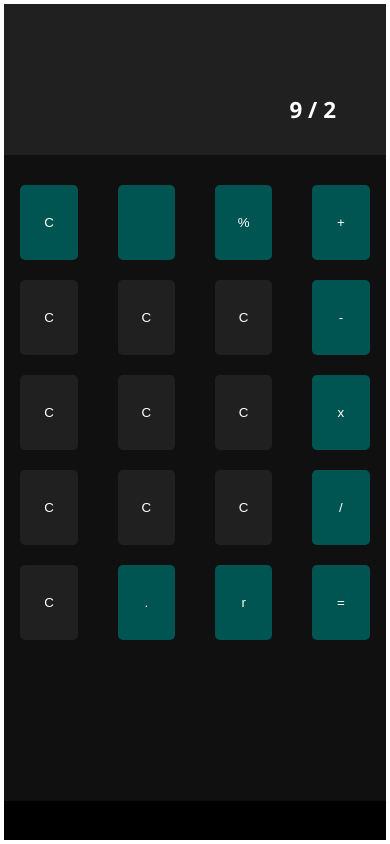
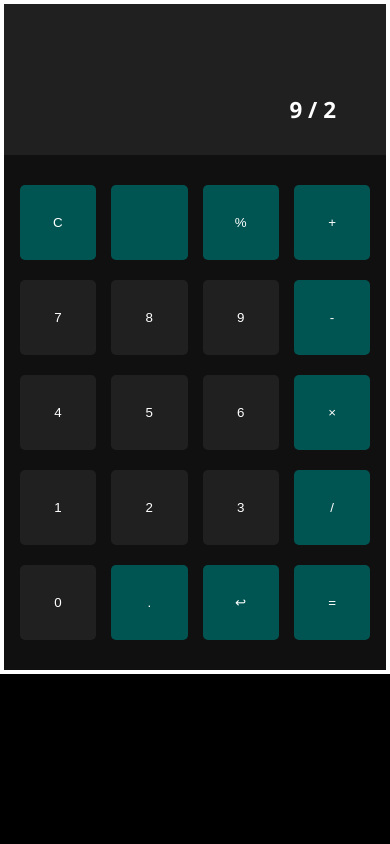
Before and after one commit to teamNewDev/calculator, a plain HTML site: page index.html in a window 390 px wide. Drawn offline with Linux system fonts and the light colour scheme.

Commit message:
Refactor: modified mobile view and html special xter

```diff
--- a/assets/css/app.css
+++ b/assets/css/app.css
@@ -54,7 +54,16 @@ button.btn-number{
 @media screen and (max-width: 1000px) and (min-width: 200px) {
     main{
         border: 4px solid #fff;
-        height: 100vh;
+        height: auto;
         width: 100%;
     }
+    main > section > div.btn-holder{
+        height: auto;
+        padding: 20px 0px;
+    }
+    main > section > div.btn-holder > div.btn-row{
+        grid-template-columns: repeat(4, 20%);
+        column-gap: 15px;
+        padding: 10px 0px;
+    }
 }
--- a/index.html
+++ b/index.html
@@ -19,28 +19,28 @@
                     <button class="btn-operator">%</button>
                     <button class="btn-operator">+</button>
                 </div>
-                <div class="btn-row btn-second-row">
-                    <button class="btn-number">C</button>
-                    <button class="btn-number">C</button>
-                    <button class="btn-number">C</button>
+                <div class="btn-row">
+                    <button class="btn-number">7</button>
+                    <button class="btn-number">8</button>
+                    <button class="btn-number">9</button>
                     <button class="btn-operator">-</button>
                 </div>
-                <div class="btn-row btn-third-row">
-                    <button class="btn-number">C</button>
-                    <button class="btn-number">C</button>
-                    <button class="btn-number">C</button>
-                    <button class="btn-operator">x</button>
+                <div class="btn-row">
+                    <button class="btn-number">4</button>
+                    <button class="btn-number">5</button>
+                    <button class="btn-number">6</button>
+                    <button class="btn-operator">&#215;</button>
                 </div>
-                <div class="btn-row btn-fourth-row">
-                    <button class="btn-number">C</button>
-                    <button class="btn-number">C</button>
-                    <button class="btn-number">C</button>
+                <div class="btn-row">
+                    <button class="btn-number">1</button>
+                    <button class="btn-number">2</button>
+                    <button class="btn-number">3</button>
                     <button class="btn-operator">/</button>
                 </div>
-                <div class="btn-row btn-fifth-row">
-                    <button class="btn-number">C</button>
+                <div class="btn-row">
+                    <button class="btn-number">0</button>
                     <button class="btn-operator">.</button>
-                    <button class="btn-operator">r</button>
+                    <button class="btn-operator">&larrhk;</button>
                     <button class="btn-operator">=</button>
                 </div>
             </div>
```
